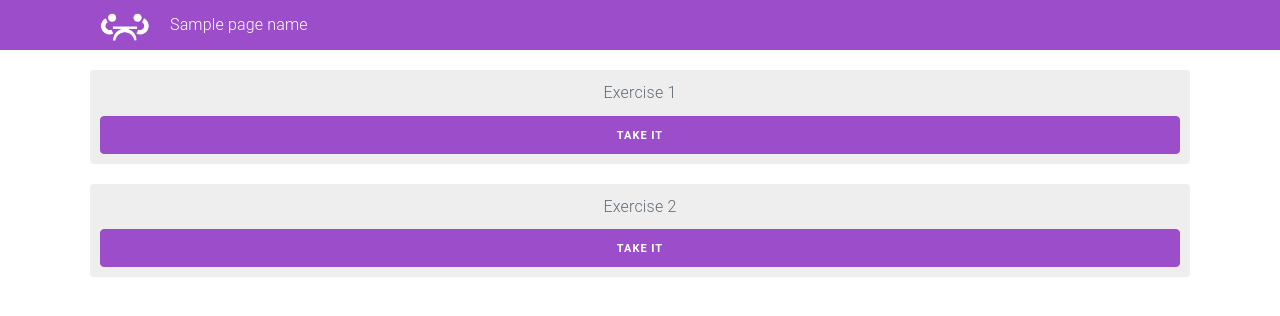
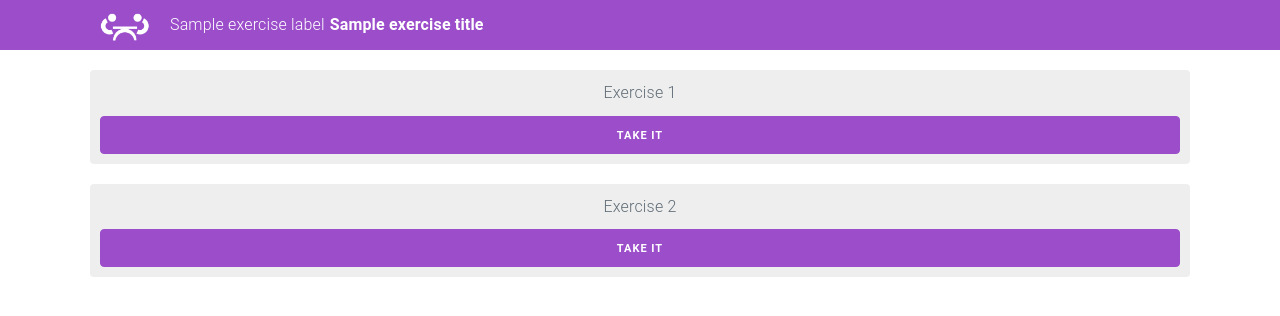
Before and after one commit to CPNV-ES/ExerciseLoop, a PHP site: template resources/views/exercise-list.php in a window 1280 px wide. Shown: the top 316 px of the page. Run offline with PHP 8.4, Linux system fonts and the light colour scheme; the template is opened without the code that fills it: most values are stand-ins (such as "Sample title", 1, 10 or a date in 2020); some libraries are stand-ins or nearby versions.

Commit message:
Refactor exercise label and title

```diff
--- a/app/Controllers/ExerciseAnsweringController.php
+++ b/app/Controllers/ExerciseAnsweringController.php
@@ -6,7 +6,8 @@ class ExerciseAnsweringController
 {
     public function getView()
     {
-        $pageName = '{{ Exercise name }}';
+        $exerciseLabel = 'Exercise: ';
+        $exerciseTitle = '{{ Exercise title }}';
 
         ob_start();
         require VIEW_ROOT . "/exercise-answering.php";
--- a/app/Controllers/ExerciseCreationController.php
+++ b/app/Controllers/ExerciseCreationController.php
@@ -6,7 +6,7 @@ class ExerciseCreationController
 {
     public function getView()
     {
-        $pageName = 'New exercise';
+        $exerciseLabel = 'New exercise';
 
         ob_start();
         require VIEW_ROOT . "/exercise-creation.php";
--- a/public/css/layout.css
+++ b/public/css/layout.css
@@ -7,8 +7,17 @@ header img {
   height: 100%;
 }
 
-header span {
-  margin-left: 20px;
+header .exercise-label,
+header .exercise-title {
   line-height: 50px;
   color: white;
 }
+
+header .exercise-label {
+  margin-left: 20px;
+}
+
+header .exercise-title {
+  margin-left: 5px;
+  font-weight: bold;
+}
--- a/resources/views/layout.php
+++ b/resources/views/layout.php
@@ -16,7 +16,8 @@
     <header class="heading">
         <section class="container">
             <a href="/"><img src="/public/images/logo.png" /></a>
-            <?= isset($pageName) ? '<span>' . $pageName . '</span>' : '' ?>
+            <?= isset($exerciseLabel) ? '<span class="exercise-label">' . $exerciseLabel . '</span>' : null ?>
+            <?= isset($exerciseTitle) ? '<span class="exercise-title">' . $exerciseTitle . '</span>' : null ?>
         </section>
     </header>
     <?= $content ?>
```
